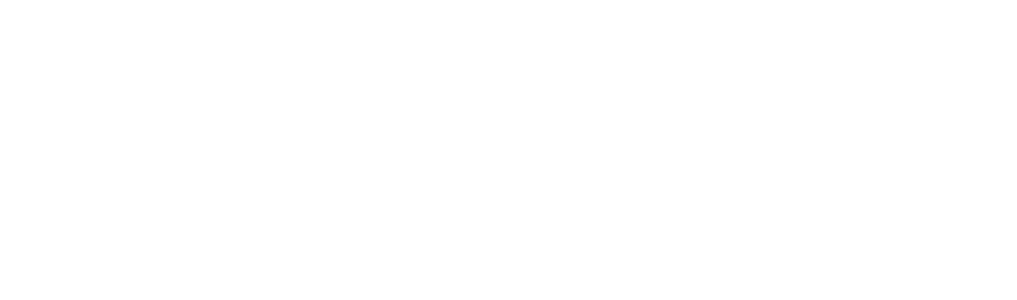
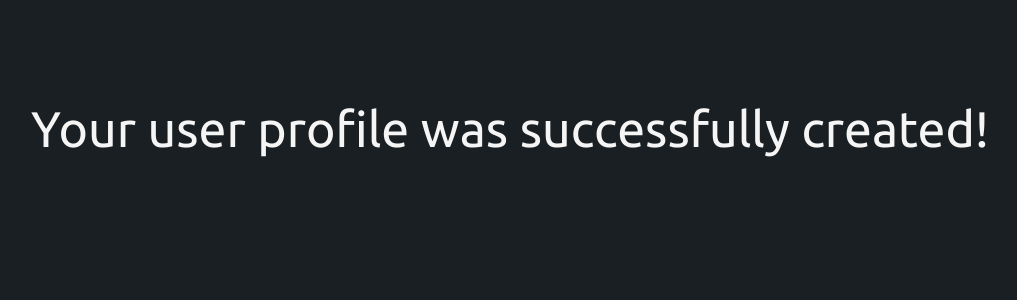
Before and after one commit to baldeepparihar/auth-login-with-jwt-mongoose, a React (Create React App) app in the folder client/: page /signup-successful in a window 1280 px wide. Before the commit this address had no page. Shown: the top 300 px of the page, without its empty margins (130-1147 px from the left). Built offline with nearby package versions, Linux system fonts and the light colour scheme.

Commit message:
adding signup success page

```diff
--- a/client/src/App.js
+++ b/client/src/App.js
@@ -2,6 +2,7 @@
 import {BrowserRouter, Routes, Route } from 'react-router-dom';
 import Home from './components/home/home';
 import Signup from './components/signup/signup';
+import Success from './components/signup/success';
 
 function App() {
   return (
@@ -10,7 +11,8 @@
       <BrowserRouter>
         <Routes>
           <Route path ="/" element={<Home />} />
-          <Route path="signup" element={<Signup />} />
+          <Route exact path="signup" element={<Signup />} />
+          <Route exact path="signup-successful" element={<Success />} />
         </Routes>
       </BrowserRouter>
     </div>
--- a/client/src/components/signup/signup.js
+++ b/client/src/components/signup/signup.js
@@ -31,6 +31,8 @@
 
     if(data.status === 'ok') {
         navigate('/signup-successful')
+    } else {
+        navigate('/signup-error')
     }
 
     }
--- /dev/null
+++ b/client/src/components/signup/success.css
@@ -0,0 +1,106 @@
+/* reset */
+@import url('https://fonts.googleapis.com/css2?family=Ubuntu:wght@300;400;700&display=swap');
+
+html {
+    box-sizing: border-box;
+    font-size: 16px;
+  }
+
+  *, *:before, *:after {
+    box-sizing: inherit;
+  }
+
+  body, h1, h2, h3, h4, h5, h6, p, ol, ul {
+    margin: 0;
+    padding: 0;
+    font-weight: normal;
+  }
+
+  ol, ul {
+    list-style: none;
+  }
+
+  img {
+    max-width: 100%;
+    height: auto;
+  }
+
+   /* CSS Styles */
+
+.success {
+    display: flex;
+    flex-direction: column;
+    align-items: center;
+    padding-top: 100px;
+    min-height: 100vh;
+    background-color: #191F22;
+  }
+
+  .success h1 {
+    margin-bottom: 100px;
+    font-family: 'Ubuntu', sans-serif;
+    color: whitesmoke;
+    font-size: 50px;
+    visibility: hidden;
+    animation: spin .6s ease;
+    animation-delay: .5s;
+    animation-fill-mode: forwards;
+  }
+
+  @keyframes spin {
+    0% {
+      transform: rotateY(0);
+      opacity: 0.2;
+      visibility: visible;
+      scale: .1;
+    }
+    12.5% {
+      transform: rotateY(90deg);
+      opacity: 0.6;
+      visibility: visible;
+      scale: .25;
+    }
+    25% {
+      transform: rotateY(180deg);
+      opacity: 1;
+      visibility: visible;
+      scale: .25;
+    }
+    37.5% {
+      transform: rotateY(270deg);
+      opacity: 1;
+      visibility: visible;
+      scale: .35;
+    }
+    50% {
+      transform: rotateY(360deg);
+      opacity: 1;
+      visibility: visible;
+      scale: .45;
+    }
+    62.5% {
+      transform: rotateY(450deg);
+      opacity: 1;
+      visibility: visible;
+      scale: .5;
+    }
+    75% {
+      transform: rotateY(540deg);
+      opacity: 1;
+      visibility: visible;
+      scale: .7;
+    }
+    87.5% {
+      transform: rotateY(630deg);
+      opacity: 0.6;
+      visibility: visible;
+      scale: 8;
+    }
+    100% {
+      transform: rotateY(720deg);
+      opacity: 1;
+      visibility: visible;
+      z-index: 1;
+      scale: 1;
+    }
+  }
--- /dev/null
+++ b/client/src/components/signup/success.js
@@ -0,0 +1,15 @@
+import React from 'react';
+import { useNavigate } from 'react-router-dom';
+import './success.css';
+
+function SignupSuccess() {
+    const navigate = useNavigate();
+
+    return (
+        <div className="success">
+            <h1>Your user profile was successfully created!</h1>
+        </div>
+    )
+}
+
+export default SignupSuccess;
```
Also changed, not shown: 1 other file (tests, documents, lock files or other folders).
